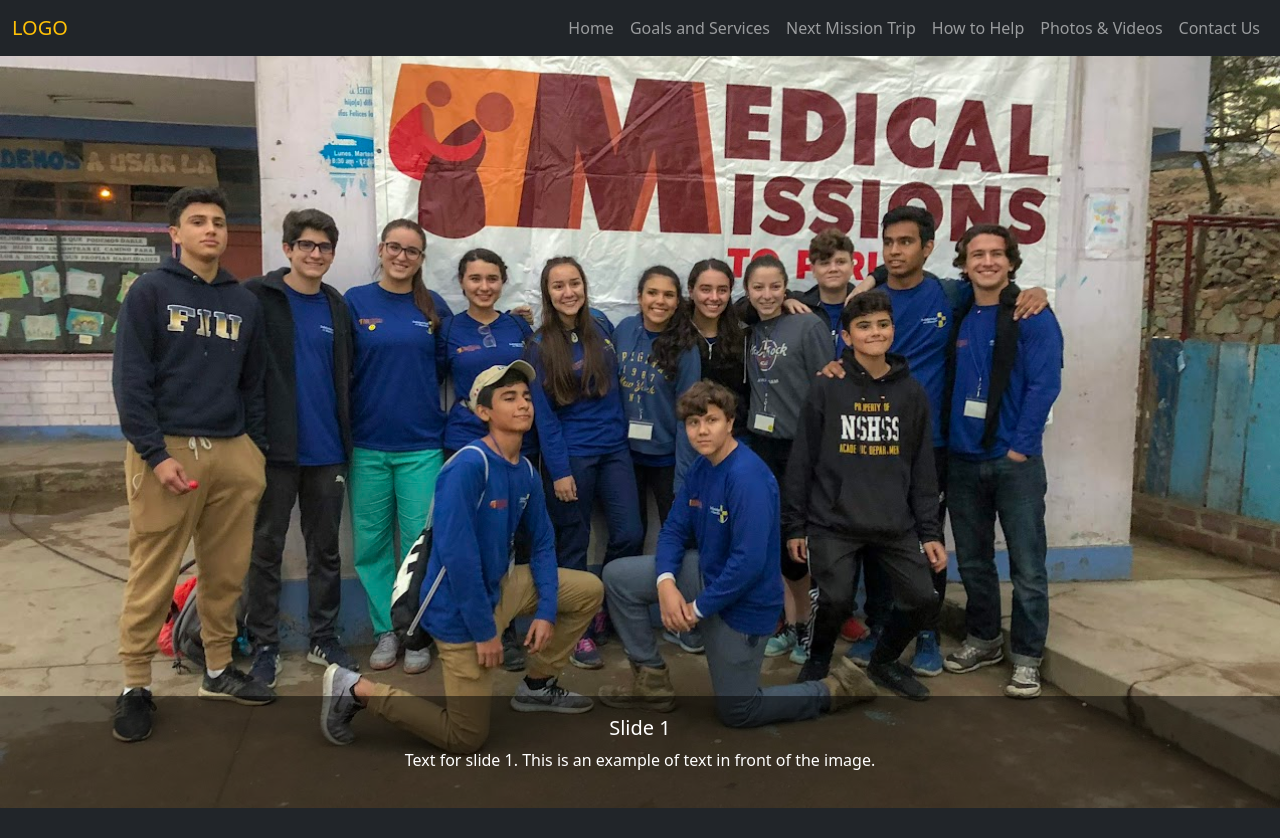
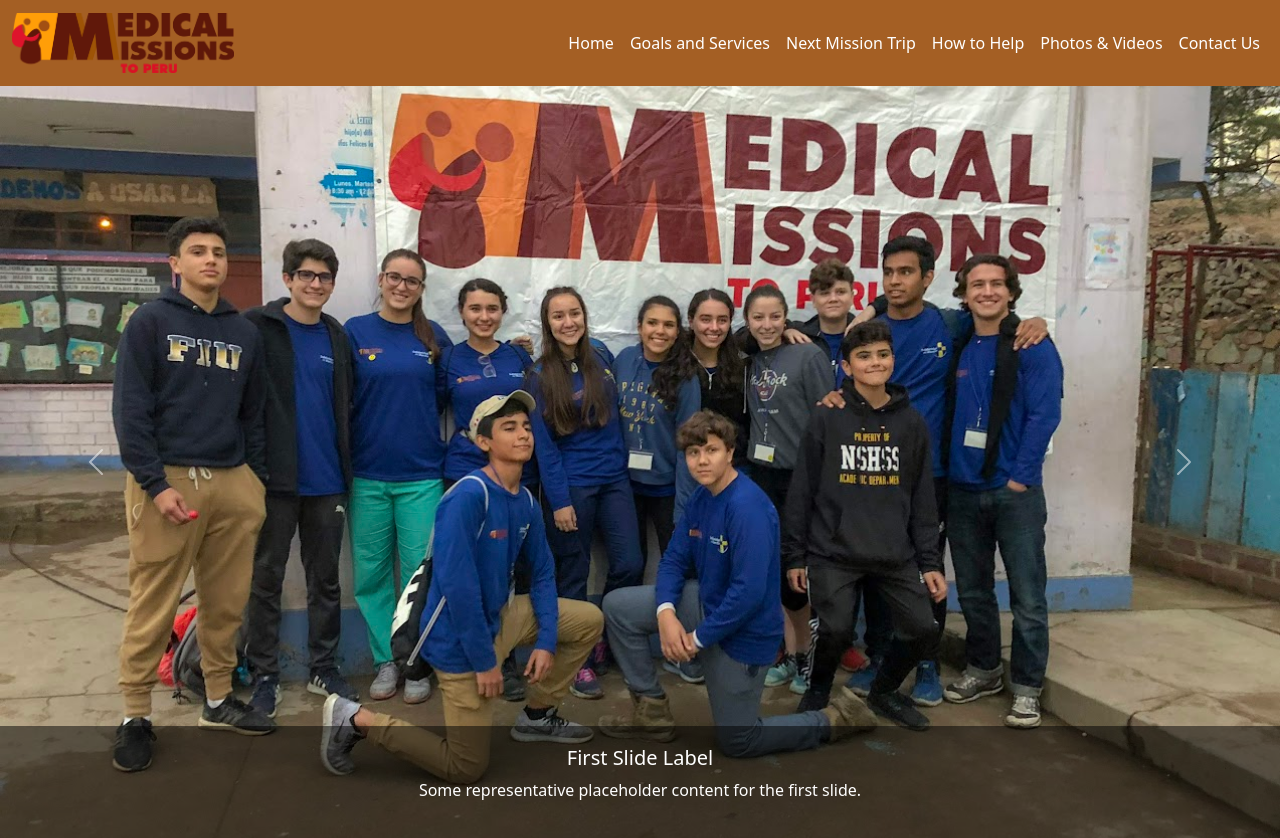
Before and after one commit to KuliesJ/MedicalMissions, a Flask app: page / in a window 1280 px wide. Before the commit the page ends 808 px from the top, so only its background shows below. Run offline with Flask 3, Linux system fonts and the light colour scheme.

Commit message:
Little Update

```diff
--- a/main.py
+++ b/main.py
@@ -101,6 +101,10 @@ def login():
         else:
             return render_template("login.html", error="Invalid username or password")
     return render_template("login.html")
+
+@app.errorhandler(404)
+def page_not_found(e):
+    return render_template("not_found.html"), 404
 
 @app.route('/create_post', methods=['GET', 'POST'])
 def createPost():
--- a/templates/index.html
+++ b/templates/index.html
@@ -1,30 +1,39 @@
 {% extends 'template.html' %}
 
 {% block content %}
-<div id="carouselExampleControls" class="carousel slide" data-ride="carousel">
+<!-- Carousel -->
+<div id="carouselExampleCaptions" class="carousel slide" data-bs-ride="carousel">
   <div class="carousel-inner">
     <div class="carousel-item active">
-      <img class="d-block w-100" src="{{ url_for('static', filename='bgPhoto1.jpeg') }}" alt="First slide">
-      <div class="carousel-caption">
-        <h5>Slide 1</h5>
-        <p>Text for slide 1. This is an example of text in front of the image.</p>
+      <img src="{{ url_for('static', filename='bgPhoto1.jpeg') }}" class="d-block w-100" alt="First slide">
+      <div class="carousel-caption d-none d-md-block">
+        <h5>First Slide Label</h5>
+        <p>Some representative placeholder content for the first slide.</p>
       </div>
     </div>
     <div class="carousel-item">
-      <img class="d-block w-100" src="{{ url_for('static', filename='bgPhoto2.jpeg') }}" alt="Second slide">
-      <div class="carousel-caption">
-        <h5>Slide 2</h5>
-        <p>Text for slide 2. This is an example of text in front of the image.</p>
+      <img src="{{ url_for('static', filename='bgPhoto2.jpeg') }}" class="d-block w-100" alt="Second slide">
+      <div class="carousel-caption d-none d-md-block">
+        <h5>Second Slide Label</h5>
+        <p>Some representative placeholder content for the second slide.</p>
       </div>
     </div>
     <div class="carousel-item">
-      <img class="d-block w-100" src="{{ url_for('static', filename='bgPhoto3.jpeg') }}" alt="Third slide">
-      <div class="carousel-caption">
-        <h5>Slide 3</h5>
-        <p>Text for slide 3. This is an example of text in front of the image.</p>
+      <img src="{{ url_for('static', filename='bgPhoto3.jpeg') }}" class="d-block w-100" alt="Third slide">
+      <div class="carousel-caption d-none d-md-block">
+        <h5>Third Slide Label</h5>
+        <p>Some representative placeholder content for the third slide.</p>
       </div>
     </div>
   </div>
+  <button class="carousel-control-prev" type="button" data-bs-target="#carouselExampleCaptions" data-bs-slide="prev">
+    <span class="carousel-control-prev-icon" aria-hidden="true"></span>
+    <span class="visually-hidden">Previous</span>
+  </button>
+  <button class="carousel-control-next" type="button" data-bs-target="#carouselExampleCaptions" data-bs-slide="next">
+    <span class="carousel-control-next-icon" aria-hidden="true"></span>
+    <span class="visually-hidden">Next</span>
+  </button>
 </div>
 
 <style>
--- a/templates/template.html
+++ b/templates/template.html
@@ -9,16 +9,47 @@
     <link href="https://cdn.jsdelivr.net/npm/bootstrap@5.1.3/dist/css/bootstrap.min.css" rel="stylesheet" integrity="sha384-1BmE4kWBq78iYhFldvKuhfTAU6auU8tT94WrHftjDbrCEXSU1oBoqyl2QvZ6jIW3" crossorigin="anonymous">
     <link rel="stylesheet" href="https://cdn.jsdelivr.net/npm/bootstrap-icons@1.8.1/font/bootstrap-icons.css">
 
+    <!-- Custom CSS -->
+    <style>
+        body {
+            background-color: #e3d4ab; /* Custom background color */
+        }
+        .navbar {
+            background-color: #a45f24; /* Custom navbar background color */
+        }
+        .navbar-brand span {
+            color: #ffcc00; /* Custom logo color */
+        }
+        .nav-link {
+            color: #ffffff !important; /* Custom navbar link color */
+        }
+        .nav-link:hover {
+            color: #ffcc00 !important; /* Custom navbar link hover color */
+        }
+        .card {
+            background-color: #ffffff; /* Custom card background color */
+            border: 1px solid #dddddd; /* Custom card border color */
+        }
+        .btn-primary {
+            background-color: #007bff; /* Custom button background color */
+            border-color: #007bff; /* Custom button border color */
+        }
+        .btn-primary:hover {
+            background-color: #0056b3; /* Custom button hover background color */
+            border-color: #004085; /* Custom button hover border color */
+        }
+    </style>
+ <link rel="icon" href="{{ url_for('static', filename='favicon.ico') }}" type="image/x-icon">
     <title>Medical Missions to Peru</title>
 </head>
-<body class="bg-secondary">
+<body>
 
 <!-- Navbar -->
-<nav class="navbar navbar-expand-md navbar-dark bg-dark">
+<nav class="navbar navbar-expand-md">
     <div class="container-fluid">
         <!-- Navbar brand -->
         <a class="navbar-brand" href="#">
-            <span class="text-warning">LOGO</span>
+            <img src="{{ url_for('static', filename='images/mm_logo.png') }}" alt="LOGO" style="height: 60px;">
         </a>
 
         <!-- Navbar toggler -->
@@ -56,8 +87,6 @@
               </li>
               {% endif %}
             </ul>
-
-
         </div>
     </div>
 </nav>
@@ -78,7 +107,6 @@
       </div>
   </div>
   {% endblock %}
-
 </main>
 
 <!-- Bootstrap Bundle with Popper -->
```
Also changed, not shown: templates/login.html (+25 -13 lines), templates/not_found.html (added, +18 -0 lines).
